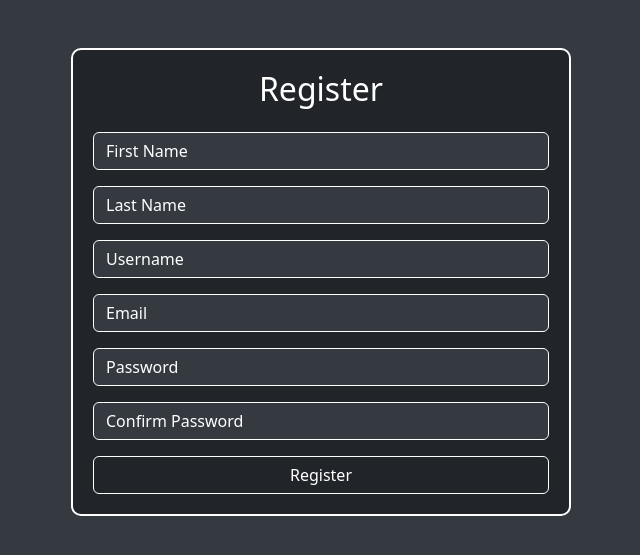
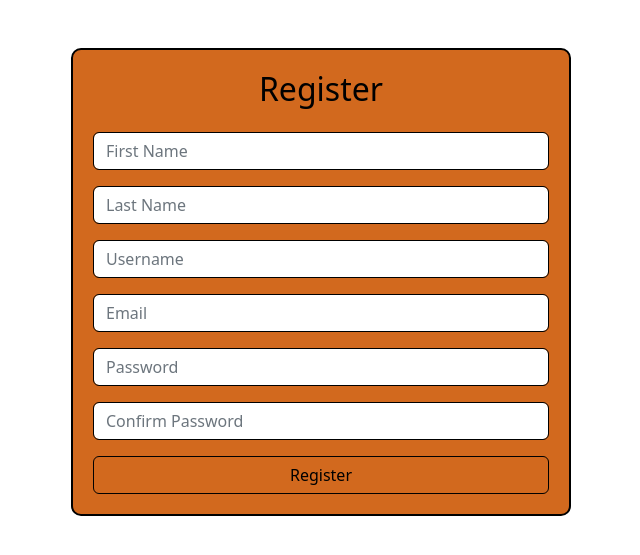
Before and after one commit to MrSky099/BlogPost, a Django app: page /register/ in a window 1280 px wide. Shown: the top 555 px of the page, without its empty margins (319-959 px from the left). Run offline with Django 5.2, Linux system fonts and the light colour scheme.

Commit message:
changing in front end

```diff
--- a/myapp/templates/register.html
+++ b/myapp/templates/register.html
@@ -7,47 +7,47 @@
     <title>Registration Form</title>
     <!-- Bootstrap CSS -->
     <link href="https://cdn.jsdelivr.net/npm/bootstrap@5.3.0-alpha1/dist/css/bootstrap.min.css" rel="stylesheet">
-    <!-- Custom CSS for Dark Mode -->
+    <!-- Custom CSS for Light Mode -->
     <style>
         body {
-            background-color: #343a40;
-            color: #ffffff;
+            background-color: #ffffff; /* White background */
+            color: #000000; /* Black text color */
         }
 
         .form-container {
             max-width: 500px;
             margin: 0 auto;
             padding: 20px;
-            border: 2px solid #ffffff;
+            border: 2px solid #000000; /* Black border */
             border-radius: 10px;
-            background-color: #212529;
+            background-color: #D2691E; /* Light gray background */
         }
 
         .form-control {
-            background-color: #343a40;
-            border-color: #ffffff;
-            color: #ffffff;
+            background-color: #ffffff; /* White background */
+            border-color: #000000; /* Black border */
+            color: #000000; /* Black text color */
         }
 
         .form-control::placeholder {
-            color: #ffffff; /* Placeholder text color */
+            color: #6c757d; /* Placeholder text color */
             opacity: 1; /* Ensure placeholder is fully visible */
         }
 
         .form-control:focus {
-            background-color: #343a40;
-            border-color: #ffffff;
-            color: #ffffff;
+            background-color: #ffffff; /* White background */
+            border-color: #000000; /* Black border */
+            color: #000000; /* Black text color */
         }
 
         .btn-outline-light {
-            border-color: #ffffff;
-            color: #ffffff;
+            border-color: #000000; /* Black border */
+            color: #000000; /* Black text color */
         }
 
         .btn-outline-light:hover {
-            background-color: #ffffff;
-            color: #212529;
+            background-color: #000000; /* Black background on hover */
+            color: #ffffff; /* White text color on hover */
         }
     </style>
 </head>
```
Also changed, not shown: myapp/forms.py (+4 -4 lines), myapp/templates/index.html (+24 -13 lines), myapp/templates/uploadblog.html (+4 -3 lines), db.sqlite3, 2 other files.
